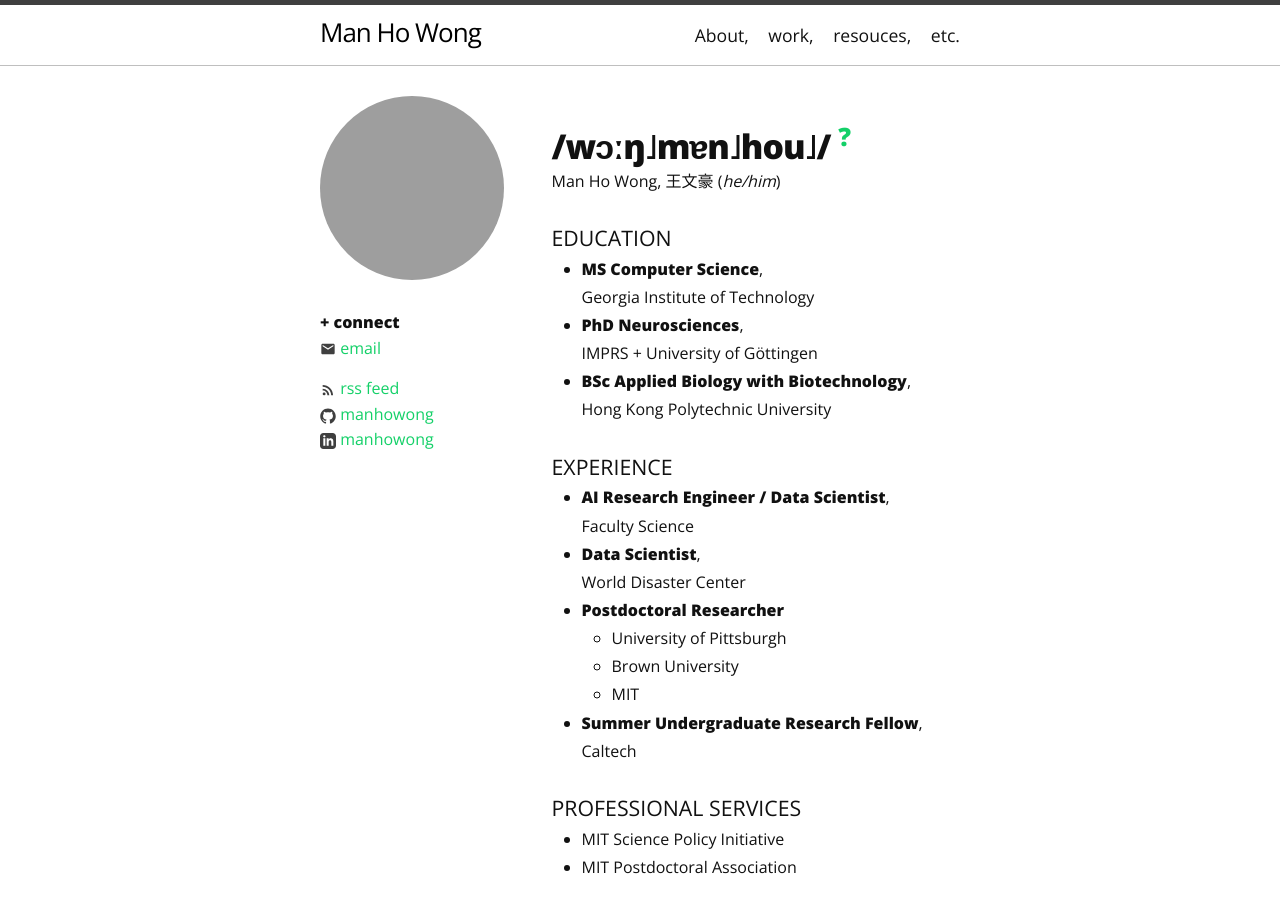
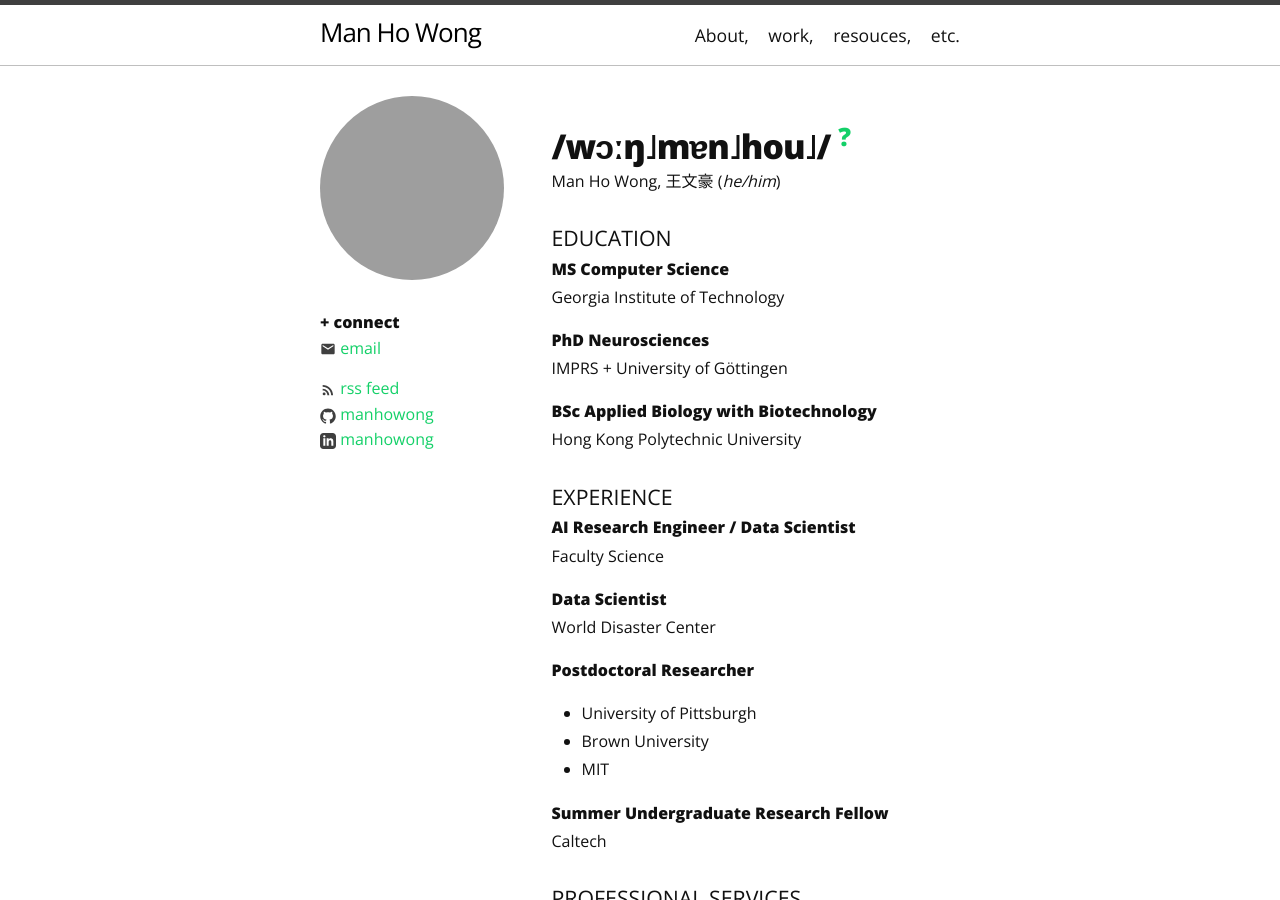
Before and after one commit to manhowong/manhowong.github.io, a Jekyll site: the page built from about.md, in a window 1280 px wide and 900 px high. Built offline with Jekyll 4.4.1, drawn with Linux system fonts in a browser that asks for light colours; grey boxes are pictures that could not be loaded.

```diff
--- a/_layouts/front.html
+++ b/_layouts/front.html
@@ -60,7 +60,7 @@
         "opacity":{"value":0.7,"random":false,"anim":{"enable":false,"speed":1,"opacity_min":0.1,"sync":false}},
         "size":{"value":3.945738208161363,"random":true,"anim":{"enable":false,"speed":40,"size_min":0.1,"sync":false}},
         "line_linked":{"enable":true,"distance":150,"color":"#333333","opacity":0.7,"width":1},
-        "move":{"enable":true,"speed":0.5,"direction":"none","random":false,"straight":false,"out_mode":"out","bounce":false,"attract":{"enable":false,"rotateX":600,"rotateY":1200}}
+        "move":{"enable":true,"speed":0.1,"direction":"none","random":false,"straight":false,"out_mode":"out","bounce":false,"attract":{"enable":false,"rotateX":600,"rotateY":1200}}
         },
         "interactivity":{
         "detect_on":"canvas",
--- a/about.md
+++ b/about.md
@@ -22,30 +22,35 @@ Man Ho Wong, 王文豪 (*he/him*)
 
 #### EDUCATION
 
-- **MS Computer Science**,
-  Georgia Institute of Technology
-- **PhD Neurosciences**,
-  IMPRS + University of Göttingen
-- **BSc Applied Biology with Biotechnology**,
-  Hong Kong Polytechnic University
+**MS Computer Science**
+Georgia Institute of Technology
+
+**PhD Neurosciences**
+IMPRS + University of Göttingen
+
+**BSc Applied Biology with Biotechnology**
+Hong Kong Polytechnic University
 
 #### EXPERIENCE
 
-- **AI Research Engineer / Data Scientist**,
-  Faculty Science
-- **Data Scientist**,
-  World Disaster Center
-- **Postdoctoral Researcher**
-    - University of Pittsburgh
-    - Brown University
-    - MIT
-- **Summer Undergraduate Research Fellow**,
-  Caltech
+**AI Research Engineer / Data Scientist**
+Faculty Science
+
+**Data Scientist**
+World Disaster Center
+
+**Postdoctoral Researcher**
+- University of Pittsburgh
+- Brown University
+- MIT
+
+**Summer Undergraduate Research Fellow**
+Caltech
 
 #### PROFESSIONAL SERVICES
 
-- MIT Science Policy Initiative
-- MIT Postdoctoral Association
+MIT Science Policy Initiative
+MIT Postdoctoral Association
 
 #### AWARDS AND GRANTS
 
```
